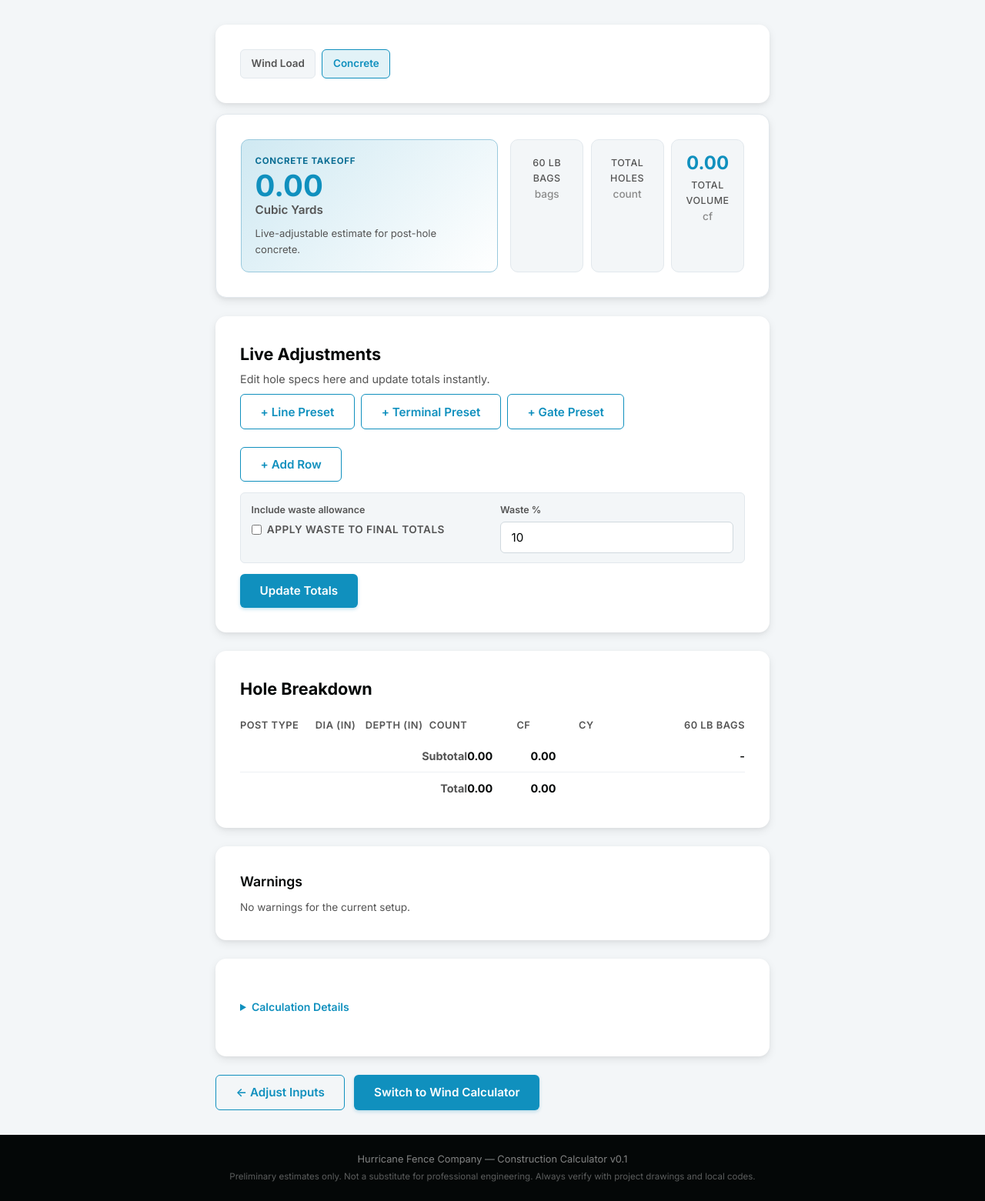
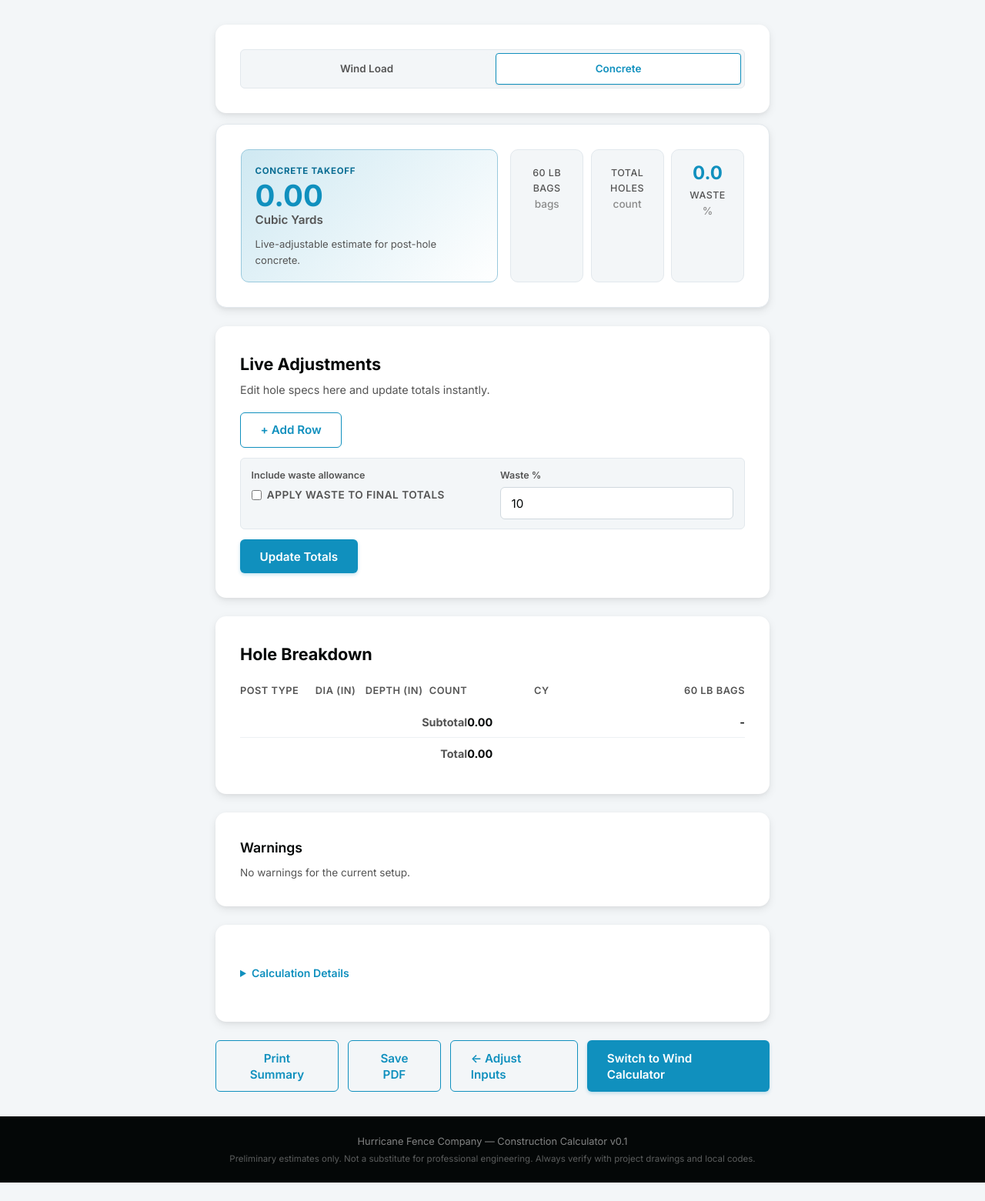
Before and after one commit to Fence-Wizard/HFC_WLC, a FastAPI app: template app/templates/concrete_review.html in a window 1280 px wide. Shown: the part 71-1632 px from the top of the page at 77% size. After the commit the page ends 1608 px from the top, so only its background shows below. Run offline with FastAPI, Linux system fonts and the light colour scheme; the template is opened without the code that fills it, so the values that code supplies are empty.

Commit message:
Refine concrete workflow with tabbed mode switch, dropdown post types, and print/PDF actions.
Replace preset-heavy inputs with cleaner dropdown-based post selection, remove cubic-foot emphasis in results, and add print/save controls while polishing the top mode selector into tab-style navigation.

Made-with: Cursor

```diff
--- a/app/main.py
+++ b/app/main.py
@@ -94,7 +94,7 @@ async def concrete_step(request: Request):
             "hole_count": 10,
         },
         {
-            "post_type": "Terminal/Gate Post",
+            "post_type": "Terminal Post",
             "hole_diameter_in": 12,
             "hole_depth_in": 36,
             "hole_count": 4,
--- a/app/static/style.css
+++ b/app/static/style.css
@@ -1296,6 +1296,28 @@ select optgroup {
   color: var(--hfc-blue);
 }
 
+.calc-mode-tabs {
+  width: 100%;
+  background: var(--hfc-surface);
+  border: 1px solid var(--hfc-border);
+  padding: 0.25rem;
+  border-radius: var(--radius-sm);
+}
+
+.calc-tab-btn {
+  flex: 1;
+  text-align: center;
+  padding: 0.55rem 0.85rem;
+  border: 1px solid transparent;
+  border-radius: calc(var(--radius-sm) - 2px);
+}
+
+.calc-tab-btn.is-active {
+  background: var(--hfc-card-bg);
+  border-color: var(--hfc-blue);
+  box-shadow: var(--shadow-sm);
+}
+
 /* ── Concrete calculator rows ───────────────────────────────────────── */
 .hole-rows-wrap {
   display: grid;
@@ -1417,6 +1439,27 @@ select optgroup {
   }
 }
 
+@media print {
+  .topbar,
+  .theme-toggle,
+  .calc-mode-switch,
+  .btn,
+  details > summary {
+    display: none !important;
+  }
+
+  body {
+    background: white !important;
+    color: black !important;
+  }
+
+  .card {
+    box-shadow: none !important;
+    border: 1px solid #ddd !important;
+    page-break-inside: avoid;
+  }
+}
+
 /* ── Smooth transitions for theme change ─────────────────────────── */
 .card,
 .progress-bar,
--- a/app/templates/concrete_review.html
+++ b/app/templates/concrete_review.html
@@ -4,9 +4,9 @@
 
 {% block content %}
 <div class="card" style="margin-bottom: 0.9rem;">
-  <div class="calc-mode-switch">
-    <a class="calc-mode-btn" href="/">Wind Load</a>
-    <a class="calc-mode-btn is-active" href="/concrete">Concrete</a>
+  <div class="calc-mode-switch calc-mode-tabs">
+    <a class="calc-mode-btn calc-tab-btn" href="/">Wind Load</a>
+    <a class="calc-mode-btn calc-tab-btn is-active" href="/concrete">Concrete</a>
   </div>
 </div>
 
@@ -29,9 +29,9 @@
       <div class="result-unit">count</div>
     </div>
     <div class="result-tile">
-      <div class="result-value" id="hero_cf">{{ "%.2f"|format(result.total_volume_cf) }}</div>
-      <div class="result-label">Total Volume</div>
-      <div class="result-unit">cf</div>
+      <div class="result-value" id="hero_waste">{{ "%.1f"|format(result.waste_percent) }}</div>
+      <div class="result-label">Waste</div>
+      <div class="result-unit">%</div>
     </div>
   </div>
 </div>
@@ -42,18 +42,22 @@
     <p>Edit hole specs here and update totals instantly.</p>
   </div>
 
-  <div style="display:flex; gap:0.5rem; flex-wrap:wrap; margin-bottom:0.75rem;">
-    <button type="button" class="btn btn-secondary btn-sm" onclick="addAdjustRow('Line Post',10,30,10)">+ Line Preset</button>
-    <button type="button" class="btn btn-secondary btn-sm" onclick="addAdjustRow('Terminal Post',12,36,4)">+ Terminal Preset</button>
-    <button type="button" class="btn btn-secondary btn-sm" onclick="addAdjustRow('Gate Post',16,42,2)">+ Gate Preset</button>
-  </div>
-
   <div id="adjustRows" class="hole-rows-wrap">
     {% for r in result.rows %}
     <div class="hole-row">
       <div class="hole-field">
         <label>Post Type</label>
-        <input type="text" name="post_type" value="{{ r.post_type }}" />
+        <select name="post_type">
+          {% for opt in [
+            "Line Post",
+            "Terminal Post",
+            "Gate Post",
+            "Corner Post",
+            "Custom Post"
+          ] %}
+          <option value="{{ opt }}" {% if r.post_type == opt %}selected{% endif %}>{{ opt }}</option>
+          {% endfor %}
+        </select>
       </div>
       <div class="hole-field">
         <label>Hole Diameter (in)</label>
@@ -112,7 +116,6 @@
         <th>Dia (in)</th>
         <th>Depth (in)</th>
         <th>Count</th>
-        <th>CF</th>
         <th>CY</th>
         <th>60 lb Bags</th>
       </tr>
@@ -124,28 +127,24 @@
         <td>{{ "%.1f"|format(r.hole_diameter_in) }}</td>
         <td>{{ "%.1f"|format(r.hole_depth_in) }}</td>
         <td>{{ r.hole_count }}</td>
-        <td>{{ "%.2f"|format(r.total_volume_cf) }}</td>
         <td>{{ "%.2f"|format(r.total_volume_cy) }}</td>
         <td>{{ r.bags_60lb }}</td>
       </tr>
       {% endfor %}
       <tr>
         <td colspan="4" style="text-align:right;"><b>Subtotal</b></td>
-        <td><b>{{ "%.2f"|format(result.subtotal_volume_cf) }}</b></td>
         <td><b>{{ "%.2f"|format(result.subtotal_volume_cf/27.0) }}</b></td>
         <td>-</td>
       </tr>
       {% if result.waste_percent > 0 %}
       <tr>
         <td colspan="4" style="text-align:right;">Waste ({{ "%.1f"|format(result.waste_percent) }}%)</td>
-        <td>{{ "%.2f"|format(result.waste_volume_cf) }}</td>
         <td>{{ "%.2f"|format(result.waste_volume_cf/27.0) }}</td>
         <td>-</td>
       </tr>
       {% endif %}
       <tr>
         <td colspan="4" style="text-align:right;"><b>Total</b></td>
-        <td><b>{{ "%.2f"|format(result.total_volume_cf) }}</b></td>
         <td><b>{{ "%.2f"|format(result.total_volume_cy) }}</b></td>
         <td><b>{{ result.bags_60lb }}</b></td>
       </tr>
@@ -184,6 +183,8 @@
 </div>
 
 <div class="btn-group">
+  <button type="button" class="btn btn-secondary" onclick="window.print()">Print Summary</button>
+  <button type="button" class="btn btn-secondary" onclick="saveConcretePdf()">Save PDF</button>
   <a href="/concrete" class="btn btn-secondary">&larr; Adjust Inputs</a>
   <a href="/" class="btn btn-primary">Switch to Wind Calculator</a>
 </div>
@@ -194,7 +195,14 @@ function addAdjustRow(postType, dia, depth, count) {
   var row = document.createElement('div');
   row.className = 'hole-row';
   row.innerHTML = ''
-    + '<div class="hole-field"><label>Post Type</label><input type="text" name="post_type" value="'+(postType || '')+'" /></div>'
+    + '<div class="hole-field"><label>Post Type</label>'
+    + '<select name="post_type">'
+    + '<option value="Line Post"'+((postType||'')==='Line Post'?' selected':'')+'>Line Post</option>'
+    + '<option value="Terminal Post"'+((postType||'')==='Terminal Post'?' selected':'')+'>Terminal Post</option>'
+    + '<option value="Gate Post"'+((postType||'')==='Gate Post'?' selected':'')+'>Gate Post</option>'
+    + '<option value="Corner Post"'+((postType||'')==='Corner Post'?' selected':'')+'>Corner Post</option>'
+    + '<option value="Custom Post"'+((postType||'')==='Custom Post'?' selected':'')+'>Custom Post</option>'
+    + '</select></div>'
     + '<div class="hole-field"><label>Hole Diameter (in)</label><input type="number" name="hole_diameter_in" min="4" max="60" step="0.5" value="'+(dia || '')+'" /></div>'
     + '<div class="hole-field"><label>Hole Depth (in)</label><input type="number" name="hole_depth_in" min="6" max="144" step="1" value="'+(depth || '')+'" /></div>'
     + '<div class="hole-field"><label>Hole Count</label><input type="number" name="hole_count" min="1" max="100000" step="1" value="'+(count || '')+'" /></div>'
@@ -246,7 +254,7 @@ function renderConcreteResult(d) {
   document.getElementById('hero_total_cy').textContent = d.total_volume_cy.toFixed(2);
   document.getElementById('hero_bags').textContent = d.bags_60lb;
   document.getElementById('hero_holes').textContent = d.total_holes;
-  document.getElementById('hero_cf').textContent = d.total_volume_cf.toFixed(2);
+  document.getElementById('hero_waste').textContent = d.waste_percent.toFixed(1);
 
   var tbody = document.getElementById('hole_breakdown_body');
   var html = '';
@@ -256,21 +264,17 @@ function renderConcreteResult(d) {
       + '<td>'+r.hole_diameter_in.toFixed(1)+'</td>'
       + '<td>'+r.hole_depth_in.toFixed(1)+'</td>'
       + '<td>'+r.hole_count+'</td>'
-      + '<td>'+r.total_volume_cf.toFixed(2)+'</td>'
       + '<td>'+r.total_volume_cy.toFixed(2)+'</td>'
       + '<td>'+r.bags_60lb+'</td>'
       + '</tr>';
   });
   html += '<tr><td colspan="4" style="text-align:right;"><b>Subtotal</b></td><td><b>'
-    + d.subtotal_volume_cf.toFixed(2) + '</b></td><td><b>'
     + (d.subtotal_volume_cf / 27.0).toFixed(2) + '</b></td><td>-</td></tr>';
   if (d.waste_percent > 0) {
     html += '<tr><td colspan="4" style="text-align:right;">Waste ('+d.waste_percent.toFixed(1)+'%)</td><td>'
-      + d.waste_volume_cf.toFixed(2) + '</td><td>'
       + (d.waste_volume_cf / 27.0).toFixed(2) + '</td><td>-</td></tr>';
   }
   html += '<tr><td colspan="4" style="text-align:right;"><b>Total</b></td><td><b>'
-    + d.total_volume_cf.toFixed(2) + '</b></td><td><b>'
     + d.total_volume_cy.toFixed(2) + '</b></td><td><b>'
     + d.bags_60lb + '</b></td></tr>';
   tbody.innerHTML = html;
@@ -282,5 +286,9 @@ function renderConcreteResult(d) {
     warn.innerHTML = '<p class="text-muted text-sm" style="margin:0;">No warnings for the current setup.</p>';
   }
 }
+
+function saveConcretePdf() {
+  window.print();
+}
 </script>
 {% endblock %}
--- a/app/templates/wizard_step1.html
+++ b/app/templates/wizard_step1.html
@@ -30,9 +30,9 @@
 
 {% block content %}
 <div class="card" style="margin-bottom: 0.9rem;">
-  <div class="calc-mode-switch">
-    <a class="calc-mode-btn is-active" href="/">Wind Load</a>
-    <a class="calc-mode-btn" href="/concrete">Concrete</a>
+  <div class="calc-mode-switch calc-mode-tabs">
+    <a class="calc-mode-btn calc-tab-btn is-active" href="/">Wind Load</a>
+    <a class="calc-mode-btn calc-tab-btn" href="/concrete">Concrete</a>
   </div>
 </div>
 <form method="post" action="/step2">
```
Also changed, not shown: app/templates/concrete_step.html (+26 -17 lines).
